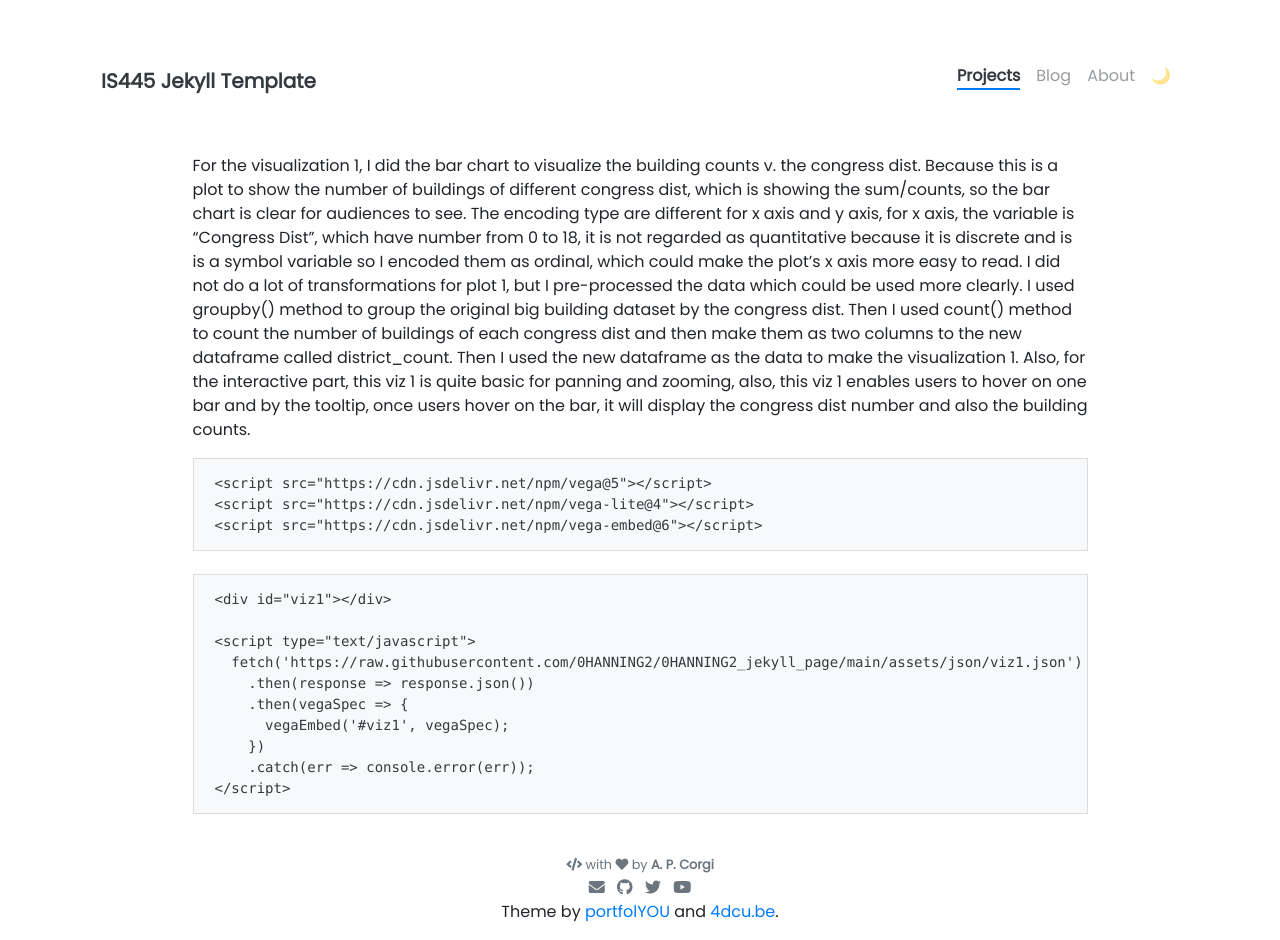
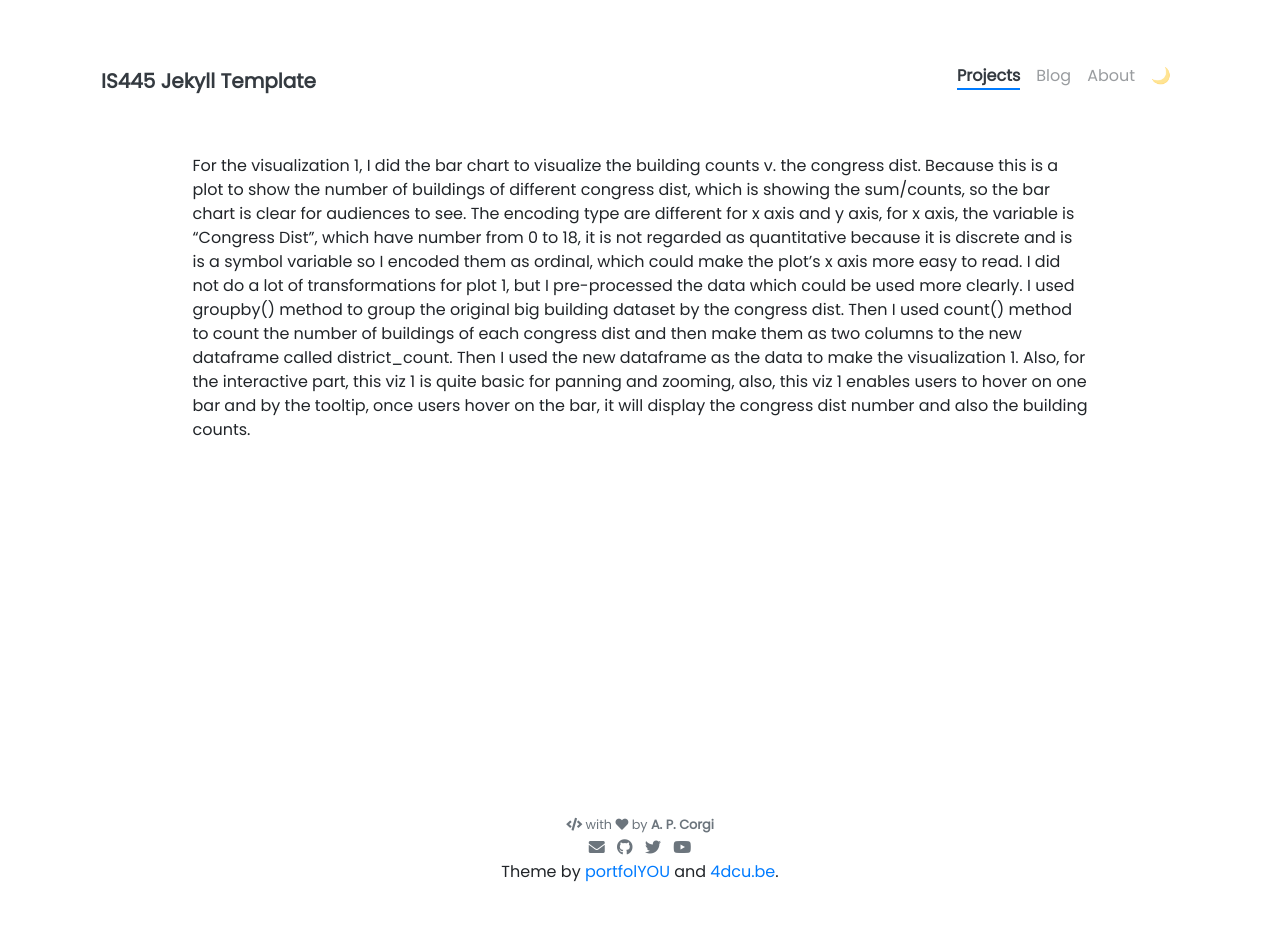
Before and after one commit to 0HANNING2/0HANNING2_jekyll_page, a Jekyll site: the page built from _projects/HW8.md, in a window 1280 px wide. Built offline with Jekyll 4.4.1, drawn with Linux system fonts in a browser that asks for light colours; nearby versions of some CDN libraries; after the commit the page ends 900 px from its top, so only the background shows below that.

Commit message:
Update HW8.md

````diff
--- a/_projects/HW8.md
+++ b/_projects/HW8.md
@@ -7,23 +7,3 @@ description: "This post contains interactive visualizations of building usage."
 
 
 For the visualization 1, I did the bar chart to visualize the building counts v. the congress dist. Because this is a plot to show the number of buildings of different congress dist, which is showing the sum/counts, so the bar chart is clear for audiences to see. The encoding type are different for x axis and y axis, for x axis, the variable is “Congress Dist”, which have number from 0 to 18, it is not regarded as quantitative because it is discrete and is is a symbol variable so I encoded them as ordinal, which could make the plot’s x axis more easy to read. I did not do a lot of transformations for plot 1, but I pre-processed the data which could be used more clearly. I used groupby() method to group the original big building dataset by the congress dist. Then I used count() method to count the number of buildings of each congress dist and then make them as two columns to the new dataframe called district_count. Then I used the new dataframe as the data to make the visualization 1. Also, for the interactive part, this viz 1 is quite basic for panning and zooming, also, this viz 1 enables users to hover on one bar and by the tooltip, once users hover on the bar, it will display the congress dist number and also the building counts.
-
-
-```
-<script src="https://cdn.jsdelivr.net/npm/vega@5"></script>
-<script src="https://cdn.jsdelivr.net/npm/vega-lite@4"></script>
-<script src="https://cdn.jsdelivr.net/npm/vega-embed@6"></script>
-```
-
-```
-<div id="viz1"></div>
-
-<script type="text/javascript">
-  fetch('https://raw.githubusercontent.com/0HANNING2/0HANNING2_jekyll_page/main/assets/json/viz1.json')
-    .then(response => response.json())
-    .then(vegaSpec => {
-      vegaEmbed('#viz1', vegaSpec);
-    })
-    .catch(err => console.error(err));
-</script>
-```
````
